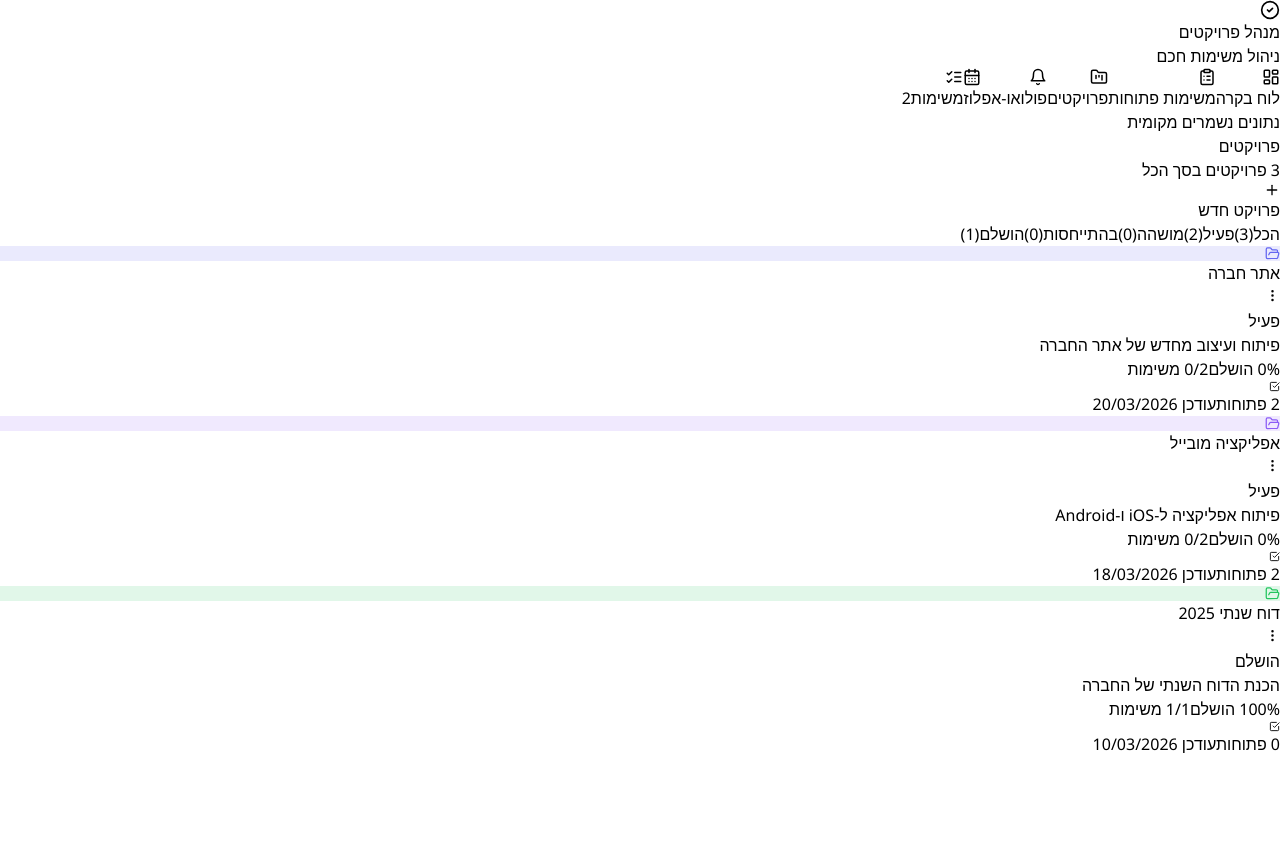
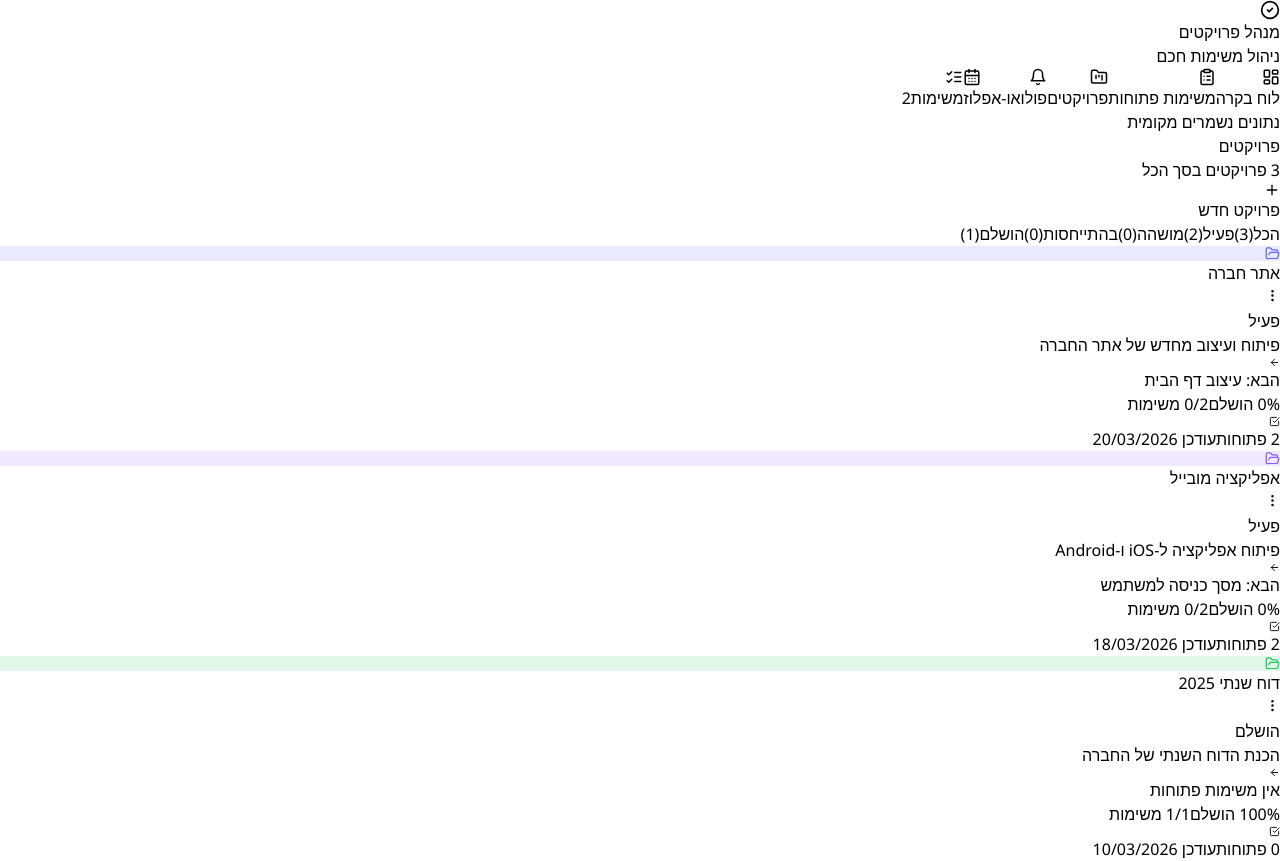
Before and after one commit to eliyaaaa/Project-manager, a React (Vite) app: page / in a window 1280 px wide. Both pictures are taken after a click on the button "פרויקטים". Before the commit the page ends 800 px from the top, so only its background shows below. Built offline with nearby package versions, Linux system fonts and the light colour scheme.

Commit message:
FIX VISUAL V2

```diff
--- a/src/components/ProjectList.jsx
+++ b/src/components/ProjectList.jsx
@@ -1,5 +1,5 @@
 import React, { useState } from 'react';
-import { Plus, Edit2, Trash2, FolderOpen, MoreVertical, CheckSquare } from 'lucide-react';
+import { Plus, Edit2, Trash2, FolderOpen, MoreVertical, CheckSquare, ArrowLeft } from 'lucide-react';
 import { useApp } from '../context/AppContext';
 import { PROJECT_STATUSES } from '../utils/constants';
 import { formatDate } from '../utils/dateUtils';
@@ -19,6 +19,14 @@ function ProjectCard({ project, tasks, onEdit, onDelete, onNavigate }) {
   const active   = pTasks.filter(t => t.status !== 'completed' && t.status !== 'cancelled').length;
   const pct      = pTasks.length ? Math.round((done / pTasks.length) * 100) : 0;
   const st       = PROJECT_STATUSES[project.status];
+  const nextTask = pTasks
+    .filter(t => t.status !== 'completed' && t.status !== 'cancelled')
+    .sort((a, b) => {
+      if (!a.dueDate && !b.dueDate) return 0;
+      if (!a.dueDate) return 1;
+      if (!b.dueDate) return -1;
+      return a.dueDate.localeCompare(b.dueDate);
+    })[0] || null;
 
   return (
     <div className="bg-white rounded-xl border border-slate-200 shadow-sm hover:shadow-md transition-shadow overflow-hidden flex flex-col cursor-pointer" onClick={onNavigate}>
@@ -68,6 +76,16 @@ function ProjectCard({ project, tasks, onEdit, onDelete, onNavigate }) {
         {project.description && (
           <p className="text-xs text-slate-500 line-clamp-2 leading-relaxed">{project.description}</p>
         )}
+
+        {/* Next task */}
+        <div className="flex items-center gap-1.5 text-xs min-w-0">
+          <ArrowLeft size={11} className="text-slate-400 shrink-0" />
+          {nextTask ? (
+            <span className="text-slate-600 font-medium truncate">הבא: {nextTask.title}</span>
+          ) : (
+            <span className="text-slate-300">אין משימות פתוחות</span>
+          )}
+        </div>
 
         {/* Progress */}
         <div className="mt-auto space-y-1.5">
--- a/src/components/Sidebar.jsx
+++ b/src/components/Sidebar.jsx
@@ -47,10 +47,10 @@ export default function Sidebar() {
             <button
               key={id}
               onClick={() => setCurrentPage(id)}
-              className={`w-full flex items-center gap-3 px-3 py-2.5 rounded-lg text-sm font-medium transition-all duration-150 ${
+              className={`w-full flex items-center gap-3 px-3 py-2.5 text-sm font-medium transition-all duration-150 ${
                 active
-                  ? 'bg-indigo-600 text-white shadow-sm'
-                  : 'text-slate-400 hover:bg-slate-800 hover:text-slate-100'
+                  ? 'bg-indigo-100 text-indigo-800 rounded-l-lg border-r-[3px] border-indigo-500'
+                  : 'text-slate-400 hover:bg-slate-800 hover:text-slate-100 rounded-lg'
               }`}
             >
               <Icon size={18} />
```
